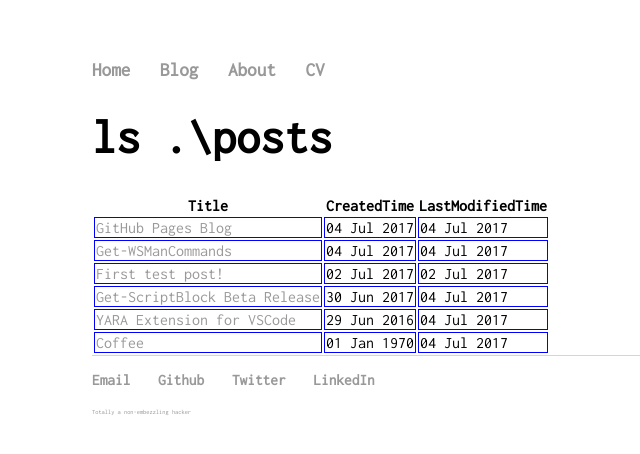
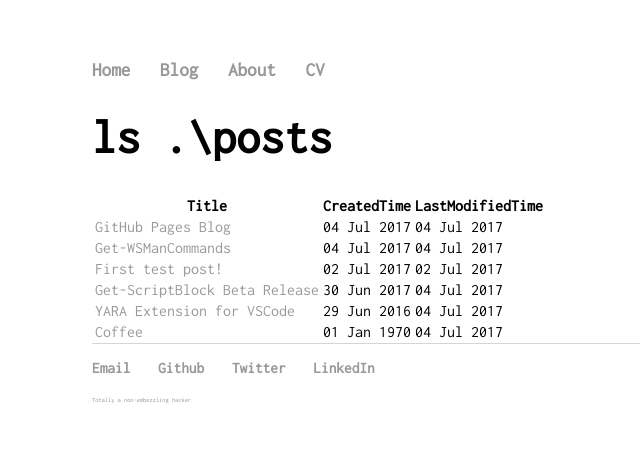
Before and after one commit to infosec-intern/infosec-intern.github.io, a Jekyll site: the page built from blog.html, in a window 1280 px wide. Shown: the top 454 px of the page, without its empty margins (100-740 px from the left). Built offline with Jekyll 4.4.1, drawn with Linux system fonts in a browser that asks for light colours.

Commit message:
removed border colors

```diff
--- a/blog.html
+++ b/blog.html
@@ -5,13 +5,6 @@ title: Infosec Intern's Blog
 <style>
     table#posts {
         padding: 0.5em;
-        border: 1px solid black;
-    }
-    tr {
-        border: 1px solid red;
-    }
-    td {
-        border: 1px solid blue;
     }
 </style>
 <!--<h1>Bloggy Blog</h1>
```
